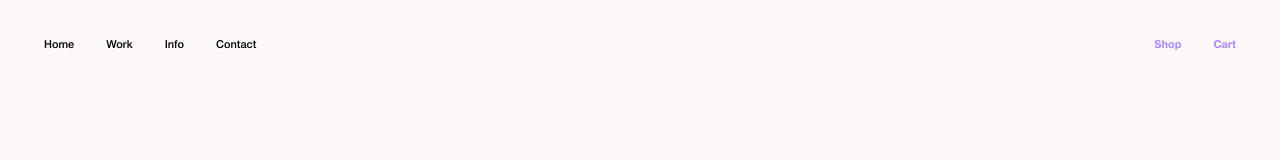
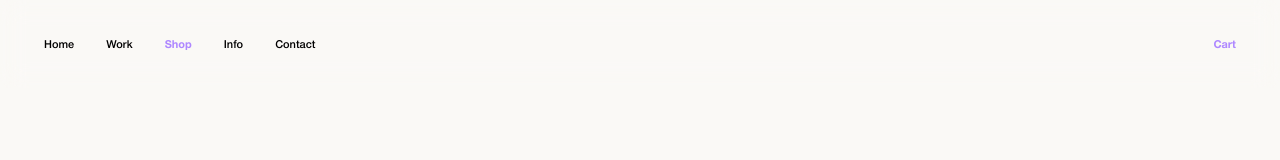
Before and after one commit to jshmck/josh-mckenna-portfolio, a Next.js app: page /shop in a window 1280 px wide. Shown: the top 160 px of the page. Built offline with nearby package versions, Linux system fonts and the light colour scheme.

Commit message:
fix(nav): move Shop into the left-hand nav group
Between Work and Info, not Home/Work or Info/Contact -- those two
pairs merge on scroll (Home into Work, Info into Contact), so Shop
sits in the one slot that doesn't split either pairing. Cart now
stands alone on the right.

```diff
--- a/components/site/nav.tsx
+++ b/components/site/nav.tsx
@@ -7,8 +7,8 @@ import { useEffect, useState } from "react";
 import { navLinks } from "@/lib/site";
 
 /**
- * Fixed nav — Home/Work/Info/Contact on the left, Shop and Cart together on
- * the far right for easier reach. Client-side only for `usePathname` and
+ * Fixed nav — Home/Work/Shop/Info/Contact on the left, Cart alone on the
+ * far right. Client-side only for `usePathname` and
  * the scroll-driven compact state; the active link (purple, bold) is the
  * other piece of state here.
  *
@@ -173,22 +173,7 @@ export function Nav() {
             ))}
           </ul>
 
-          {/* Shop sits next to Cart, not in the main left-hand group — both
-              are one reach away on the right for easier navigation. */}
           <ul className="ml-5 flex shrink-0 items-center gap-5 md:ml-8 md:gap-8">
-            <li>
-              <Link
-                href="/shop"
-                aria-current={isActive("/shop") ? "page" : undefined}
-                className={`font-body text-[11px] transition-colors ${
-                  isActive("/shop")
-                    ? "font-bold text-accent"
-                    : "text-ink-muted hover:font-bold hover:text-accent"
-                }`}
-              >
-                Shop
-              </Link>
-            </li>
             <li>
               <Link
                 href="/shop"
--- a/lib/site.ts
+++ b/lib/site.ts
@@ -36,17 +36,25 @@ export const siteConfig = {
     handle: "@jshmck",
     url: "https://www.threads.com/@jshmck",
   },
+  behance: {
+    url: "https://www.behance.net/joshmckennna",
+  },
   /** Used for absolute OG image + canonical URLs. */
   url: "https://joshmckenna.com",
 } as const;
 
-/* Josh's v2 nav (Figma node 85:420): HOME · WORK · INFO · CONTACT on the
-   left; SHOP and CART sit together on the far right (both rendered
-   separately in the nav, for easier reach next to the cart). INFO points
-   at /about — the "info" label, same page. */
+/* Deviates from the original Figma nav (node 85:420, HOME · WORK · INFO ·
+   CONTACT on the left with SHOP + CART on the far right) — Josh moved Shop
+   into the left-hand group. Placed between Work and Info rather than
+   Home/Work or Info/Contact specifically because those two pairs merge on
+   scroll (see nav.tsx's MERGE_ENTER/EXIT — Home flows into Work, Info flows
+   into Contact with no click), so Shop sits in the one slot that doesn't
+   split either pairing. Cart stays alone on the far right. INFO points at
+   /about — the "info" label, same page. */
 export const navLinks: NavLink[] = [
   { label: "Home", href: "/" },
   { label: "Work", href: "/work" },
+  { label: "Shop", href: "/shop" },
   { label: "Info", href: "/about" },
   { label: "Contact", href: "/contact" },
 ];
```
